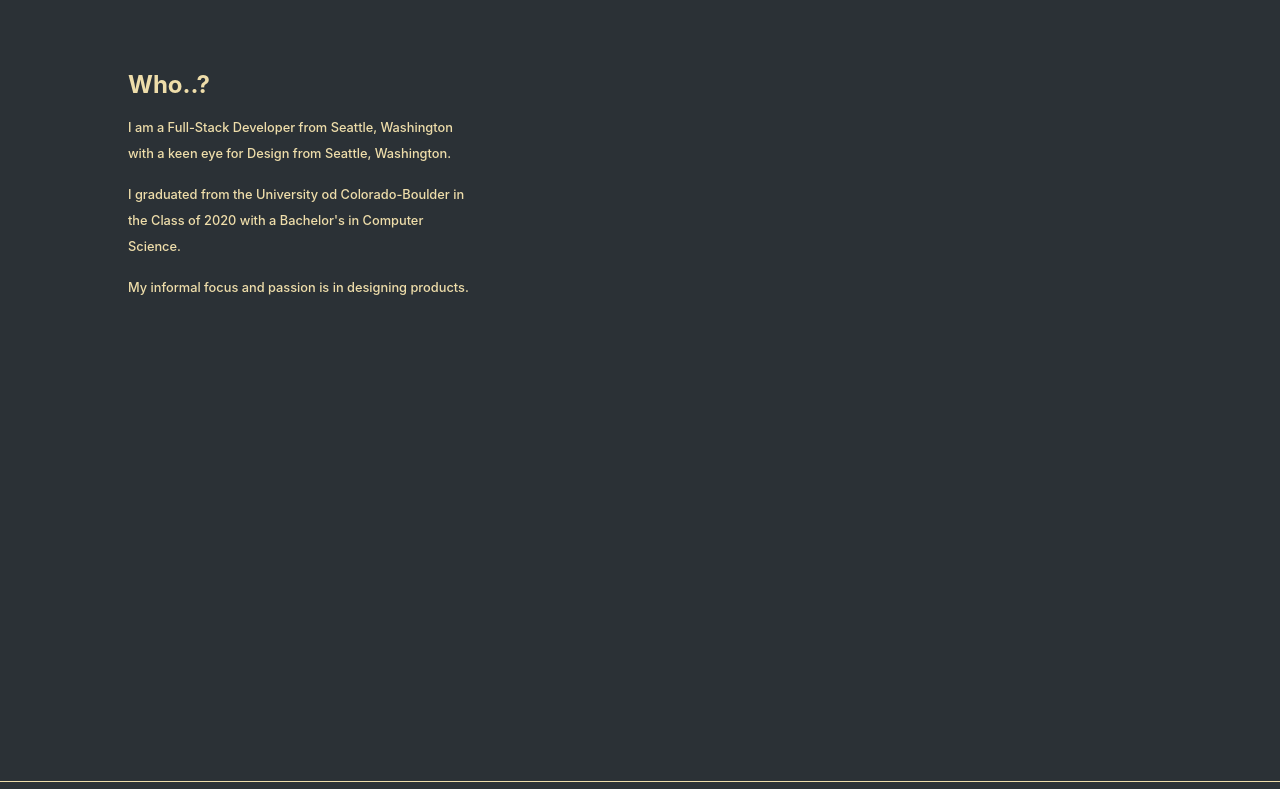
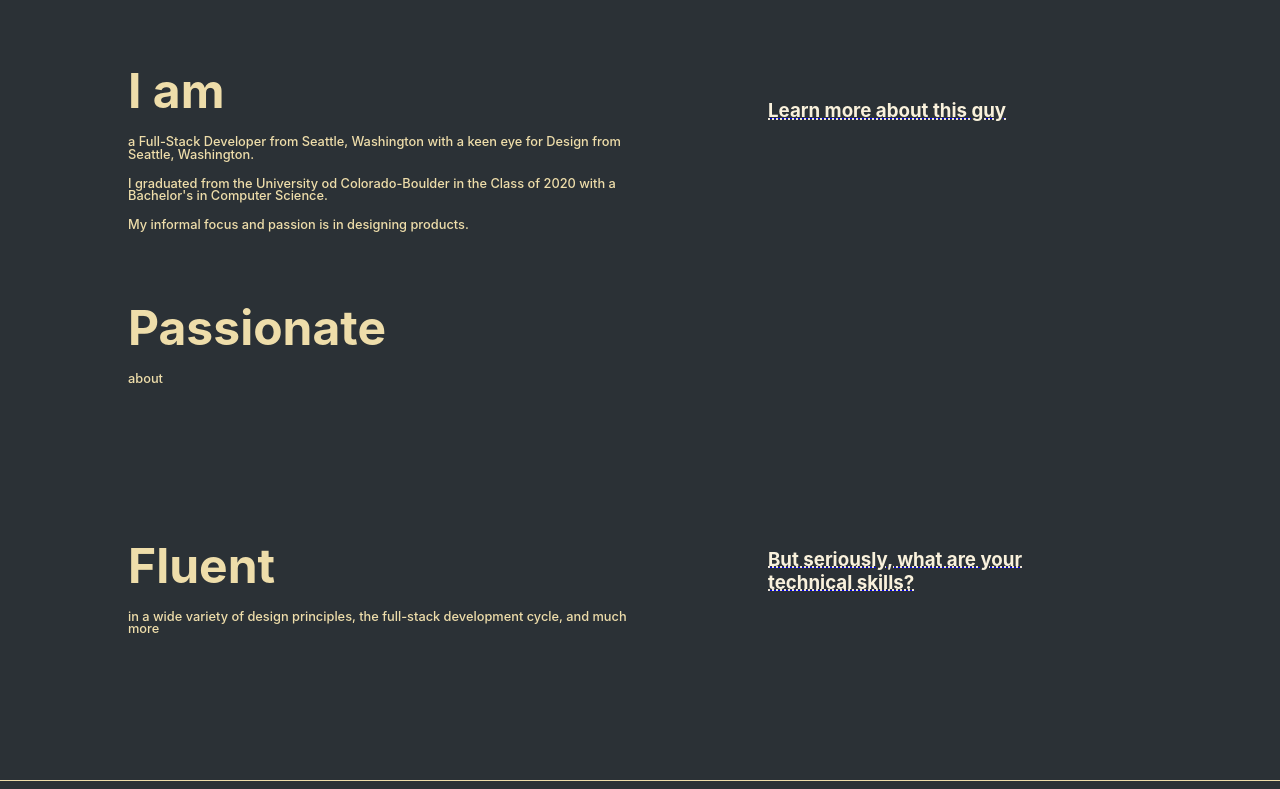
Before and after one commit to torourke14/portfolio-site, a React (Create React App) app in the folder tanners_website/: page / in a window 1280 px wide. Shown: the part 820-1609 px from the top of the page. Built offline with nearby package versions, Linux system fonts and the light colour scheme.

Commit message:
About Styled, div borders deleted

```diff
--- a/tanners_website/src/components/FloatingNav.css
+++ b/tanners_website/src/components/FloatingNav.css
@@ -12,7 +12,6 @@
     right: 0;
     padding-right: 32px;
     padding-bottom: 16px;
-    border-left: 1px solid #eeddaa;
     scroll-behavior: smooth;
 }
 
--- a/tanners_website/src/components/FloatingNav.js
+++ b/tanners_website/src/components/FloatingNav.js
@@ -55,7 +55,7 @@ class FloatingNav extends React.Component {
                     <ul>
                         <li><a href="#Landing">-</a></li>
                         <li><a href="#About">About Me</a></li>
-                        <li><a href="#Work">Portfolio</a></li>
+                        <li><a href="#Portfolio">Portfolio</a></li>
                         <li><a href="#Connect">Connect</a></li>
                     </ul>
                 </nav>
--- a/tanners_website/src/pages/About.css
+++ b/tanners_website/src/pages/About.css
@@ -1,25 +1,47 @@
 /* ====== Dive In Container ===== */
 #About {
-    min-height: 80vh;
+    position: relative;
+    display: flex;
+    min-height: 100vh;
     height: 100%;
-    color: #eeddaa;
+    padding-top: 10vh;
     border-top: 1px solid #eeddaa;
     background: #2b3136;
-    position: relative;
 }
 
     .about-content {
-        padding-top: 20vh;
-        padding-bottom: 60vh;
+        display: flex;
+        flex-flow: column nowrap;
+        width: 50%;
         padding-left: 10%;
     }
-        .about-qIntro {
-            width: 30%;
+        .about-intro-para {
+            height: 33%;
+            padding-bottom: 4rem;
+            color: #eeddaa;
         }
-        .about-qIntro p {
-            padding-top: 1rem;
-            line-height: 1.6rem;
-            font-size: 0.8rem;
-            font-weight: 450;
-            line-break: loose;
+            .about-intro-para h2 {
+                font-size: 3rem;
+            }
+            .about-intro-para p {
+                padding-top: 1rem;
+                line-height: 0.8rem;
+                font-size: 0.8rem;
+                font-weight: 450;
+                line-break: loose;
+            }
+
+    .about-more-content {
+        display: flex;
+        flex-flow: column nowrap;
+        width: 40%;
+        padding: 0 10% 5vh 10%;
+    }
+        .about-more-content span {
+            height: 33%;
+            padding-top: 15%;
         }
+        .about-more-content h3 {
+            color: #f9f1dc;
+            text-decoration: underline dotted;
+        }
--- a/tanners_website/src/pages/About.js
+++ b/tanners_website/src/pages/About.js
@@ -1,19 +1,43 @@
 import React from 'react';
 import './About.css';
+import { Link } from 'react-router-dom';
 
 class About extends React.Component {
     render() {
         return (
             <section id="About" className="panel__About">
                 <div className="about-content">
-                        <div className="about-qIntro">
-                            <h2>Who..?</h2>
-                            <p>I am a Full-Stack Developer from Seattle, Washington with a keen eye for Design from
-                                Seattle, Washington. </p>
-                            <p>I graduated from the University od Colorado-Boulder in the Class of 2020 with a Bachelor's
-                                in Computer Science.</p>
-                            <p>My informal focus and passion is in designing products.</p>
-                        </div>
+                    <div className="about-intro-para">
+                        <h2>I am</h2>
+                        <p>a Full-Stack Developer from Seattle, Washington with a keen eye for Design from
+                            Seattle, Washington. </p>
+                        <p>I graduated from the University od Colorado-Boulder in the Class of 2020 with a Bachelor's
+                            in Computer Science.</p>
+                        <p>My informal focus and passion is in designing products.</p>
+                    </div>
+                    <div className="about-intro-para">
+                        <h2>Passionate</h2>
+                        <p>about</p>
+                    </div>
+                    <div className="about-intro-para">
+                        <h2>Fluent</h2>
+                        <p>in a wide variety of design principles, the full-stack development cycle, and much more</p>
+                    </div>
+                </div>
+                <div className="about-more-content">
+                    <span>
+                        <Link to="/about">
+                            <h3>Learn more about this guy</h3>
+                        </Link>
+                    </span>
+                    <span>
+                        &nbsp;
+                    </span>
+                    <span>
+                        <Link to="/skills">
+                            <h3>But seriously, what are your technical skills?</h3>
+                        </Link>
+                    </span>
                 </div>
             </section>
         );
--- a/tanners_website/src/pages/ConnectFoot.css
+++ b/tanners_website/src/pages/ConnectFoot.css
@@ -18,7 +18,14 @@
 
     border-top: 1px solid #eeddaa;
     }
-
+    .foot-bg-gif {
+        position: absolute; z-index: 0;
+        right: 10%;
+        top: 15%;
+        }
+        .foot-bg-gif video {
+            opacity: 0.2;
+        }
     .foot-callout {
         text-align: center;
         position: absolute;
@@ -40,9 +47,9 @@
     }
         .foot-links span > span{
             position: relative;
-            bottom: 19px;
+            bottom: 18px;
             color: #F9F1DC;
-            font-size: 1rem;
+            font-size: 0.9rem;
             font-weight: 500;
         }
         .foot-links span a { /* box spacing */
--- a/tanners_website/src/pages/ConnectFoot.js
+++ b/tanners_website/src/pages/ConnectFoot.js
@@ -16,14 +16,14 @@ class ConnectFoot extends React.Component {
             <section id="ConnectFoot" className="panel__ConnectFoot">
                     <div className="foot-callout-bg">
                         <div className="foot-bg-gif">
-                            <img src="https://media.giphy.com/media/3owzVYk3A2E572jRSM/source.mp4" alt="" />
+                            <video src="https://media.giphy.com/media/3owzVYk3A2E572jRSM/source.mp4" alt="" autoPlay={true} loop={true} />
                         </div>
                         <div className="foot-callout">
-                            <h2>Seen enough?</h2>
+                            <h2>Connect With Me</h2>
                         </div>
                         <div className="foot-links">
                             <span>
-                                <span>Find Me on</span>
+                                <span>I'm active on</span>
                                 <a id="linkedin-foot" className="dl-button foot" href="http://linkedin.com/in/tworourke">
                                     <div className="bt-front">
                                             <span>LinkedIn</span>
--- a/tanners_website/src/pages/Landing.css
+++ b/tanners_website/src/pages/Landing.css
@@ -16,7 +16,7 @@
     display: flex;
     width: 100%;
     height: 100%;
-    min-height: 90vh;
+    min-height: 100vh;
 
     background-color: #2b3136;
     margin: 0 auto;
```
